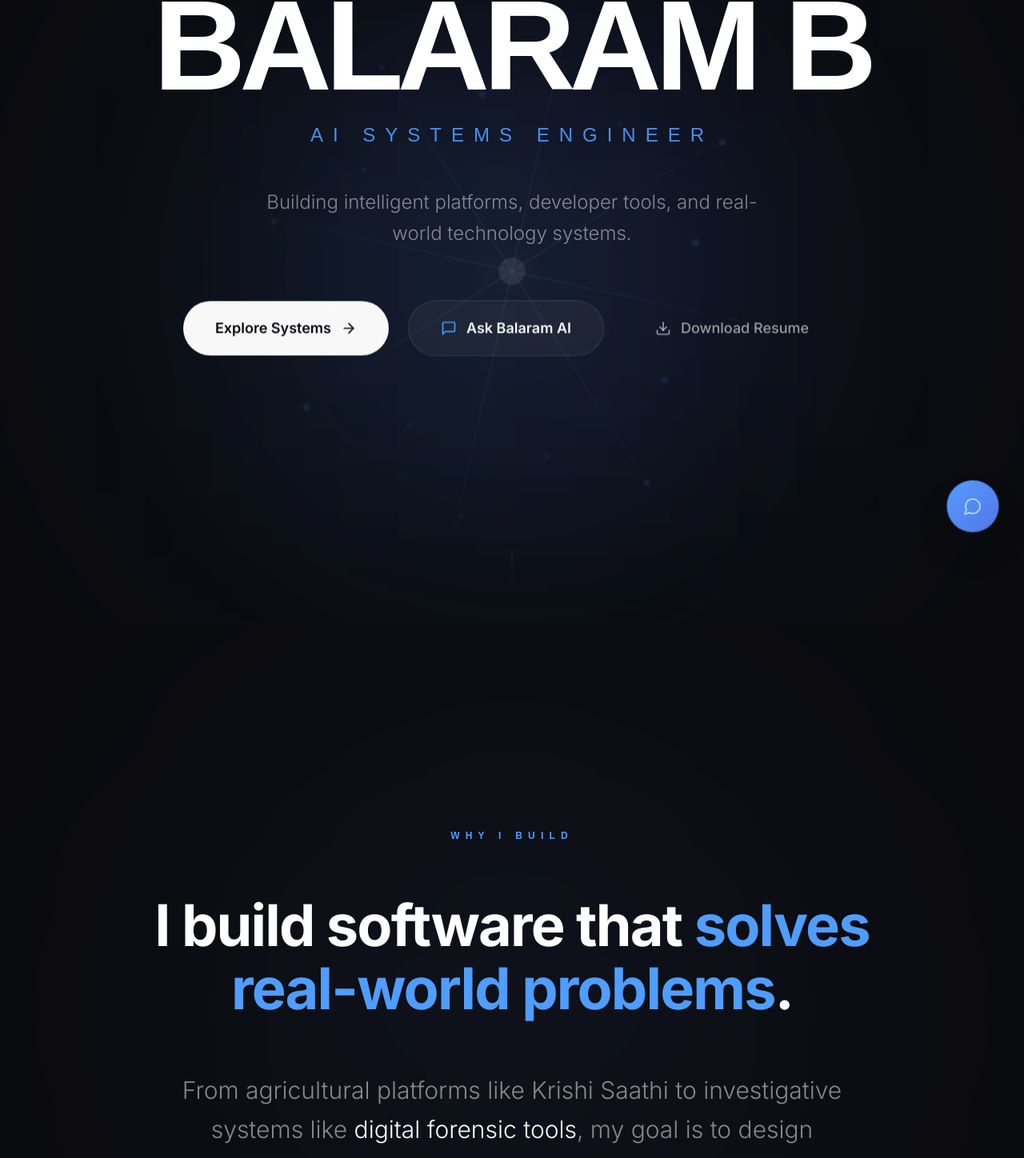
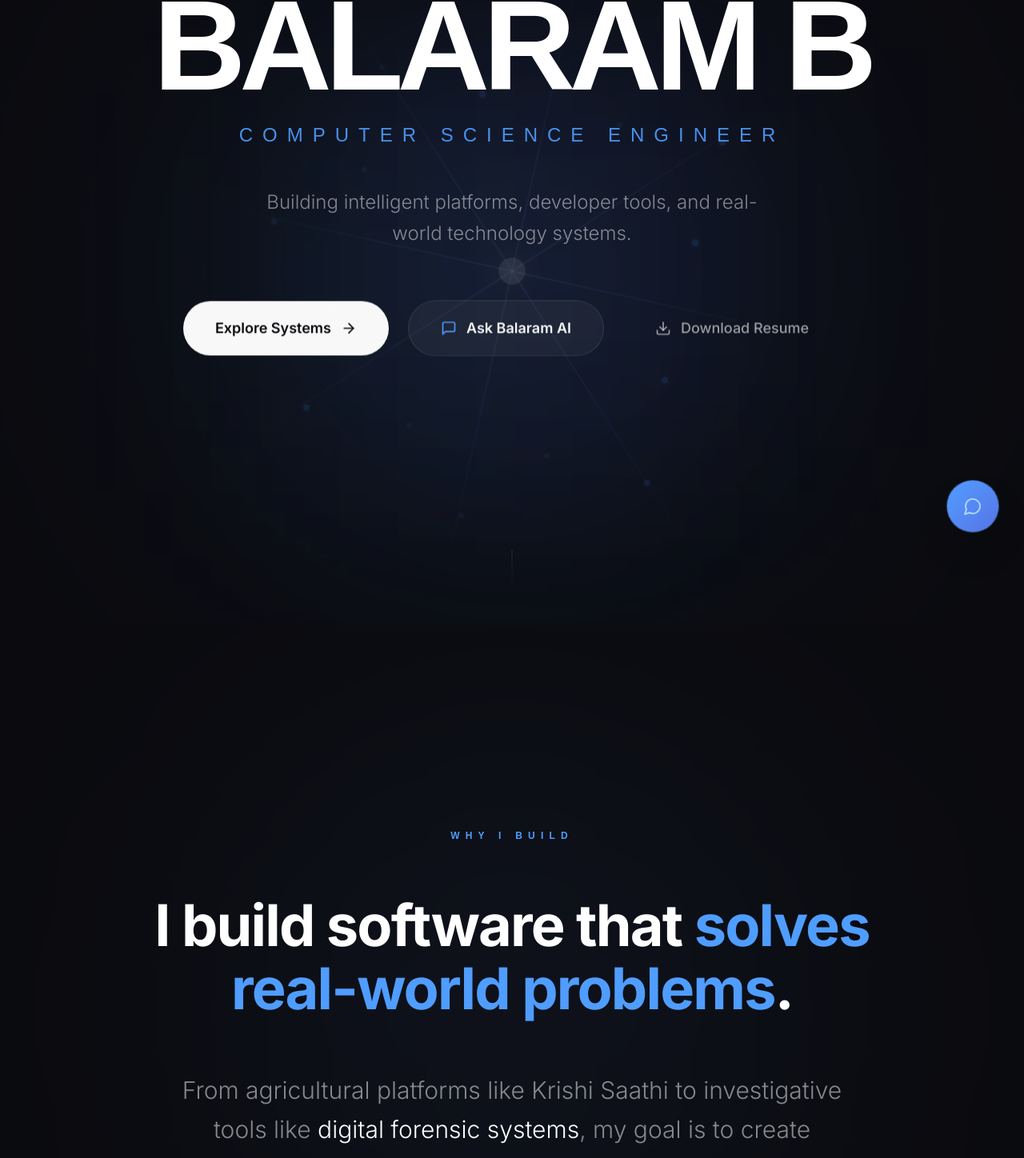
Before and after one commit to Maverick-B9/ballu_portfolio, a React (Vite) app: page / in a window 1280 px wide. Shown: the part 103-1551 px from the top of the page at 80% size. Built offline with nearby package versions, Linux system fonts and the light colour scheme.

Commit message:
style: final precision alignment - computer science engineer title and text refinements

```diff
--- a/src/app/components/ChatBot.tsx
+++ b/src/app/components/ChatBot.tsx
@@ -28,7 +28,7 @@ export function ChatBot({ isOpen, onClose }: ChatBotProps) {
   const quickQuestions = [
     'Who is Balaram?',
     'What projects has he built?',
-    'What technologies does he know?',
+    'What technologies does he use?',
     'How can I contact him?',
   ];
 
--- a/src/app/components/HeroSection.tsx
+++ b/src/app/components/HeroSection.tsx
@@ -46,7 +46,7 @@ export function HeroSection({ onChatOpen }: HeroSectionProps) {
               BALARAM B
             </h1>
             <h2 className="text-xl md:text-2xl text-[#4F9DFF] mb-12 tracking-[0.5em] font-medium opacity-90">
-              AI SYSTEMS ENGINEER
+              COMPUTER SCIENCE ENGINEER
             </h2>
 
             <motion.p
--- a/src/app/components/WhyIBuild.tsx
+++ b/src/app/components/WhyIBuild.tsx
@@ -40,7 +40,7 @@ export function WhyIBuild() {
                             transition={{ duration: 1, delay: 0.8 }}
                         >
                             <p className="text-2xl md:text-3xl text-white/50 leading-relaxed font-light text-center">
-                                From agricultural platforms like Krishi Saathi to investigative systems like <span className="text-white">digital forensic tools</span>, my goal is to design technology that has <span className="text-white italic">real impact</span>.
+                                From agricultural platforms like Krishi Saathi to investigative tools like <span className="text-white">digital forensic systems</span>, my goal is to create technology that has <span className="text-white italic">real impact</span>.
                             </p>
                         </motion.div>
                     </div>
```
